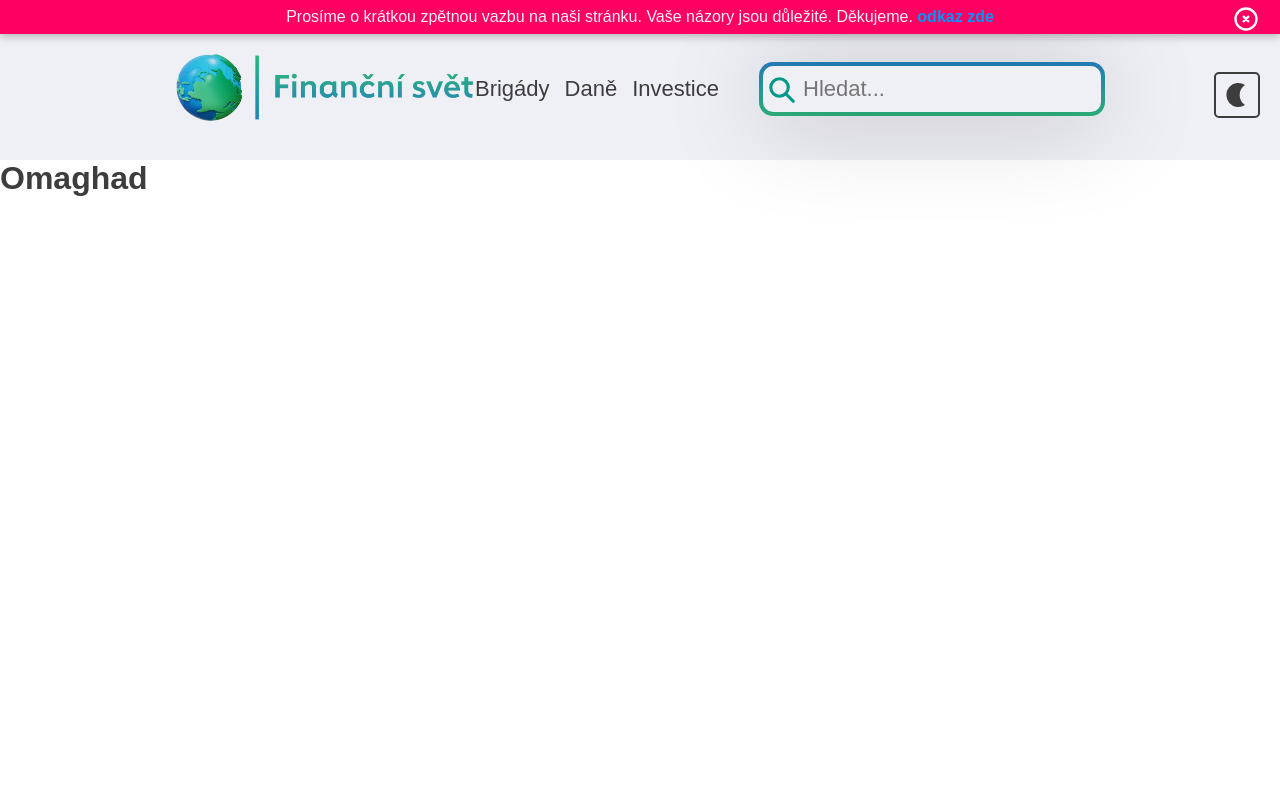
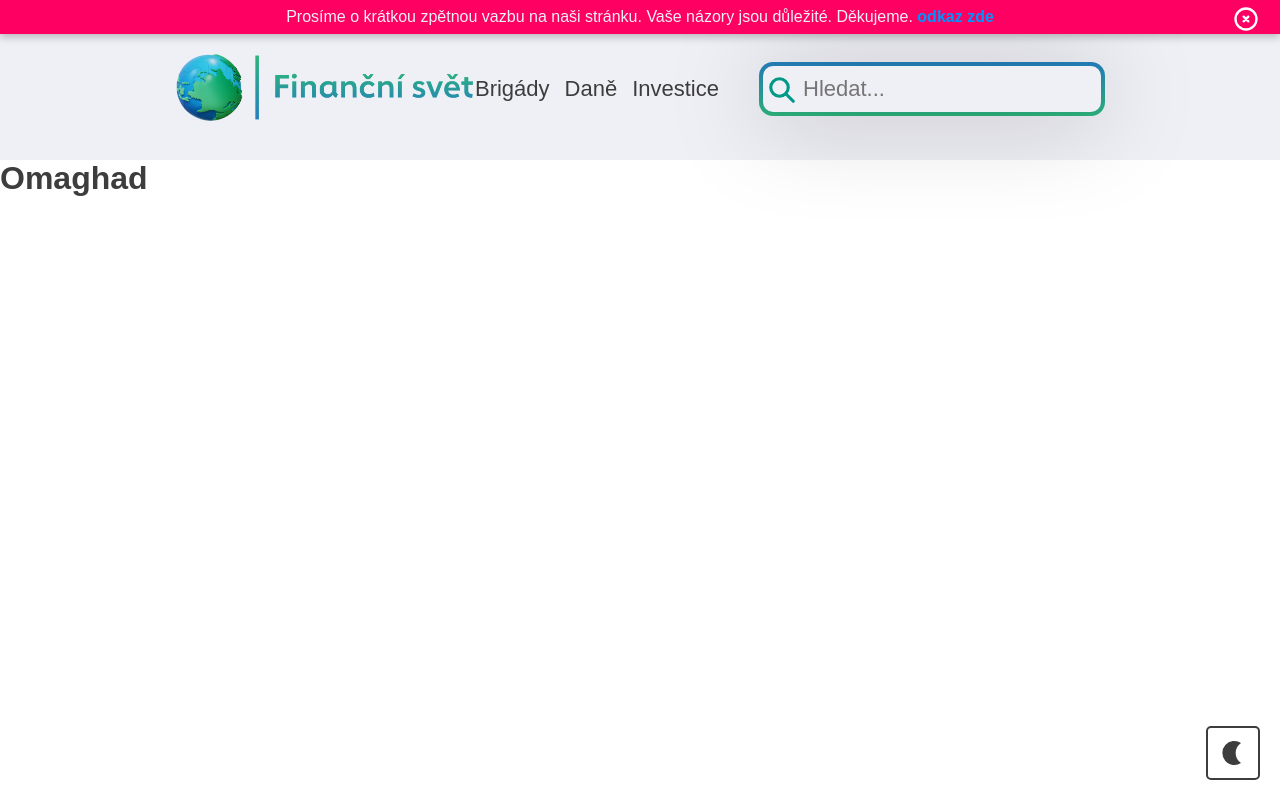
Before and after one commit to Miraneek/FinanciSvetNextJS, a Next.js app: page / in a window 1280 px wide. Shown: the top 800 px of the page. Built offline with nearby package versions, Linux system fonts and the light colour scheme.

Commit message:
Color button kinda working

```diff
--- a/src/app/layout.js
+++ b/src/app/layout.js
@@ -2,6 +2,7 @@ import {Inter} from "next/font/google";
 import "./globals.css";
 import Navbar from "@/components/navbar/Navbar";
 import Footer from "@/components/Footer/Footer";
+import ColorButton from "@/components/ColorButton/ColorButton";
 
 const inter = Inter({subsets: ["latin"]});
 
@@ -17,6 +18,7 @@ export default function RootLayout({children}) {
         <html lang="cs">
             <body className={inter.className}>
                 <Navbar/>
+                <ColorButton/>
                     {children}
                 <Footer/>
             </body>
--- a/src/components/navbar/ColorButton/ColorButton.js
+++ b/src/components/ColorButton/ColorButton.js
@@ -8,7 +8,6 @@ export default function ColorButton() {
     const [darkMode, setDarkMode] = useState();
 
     useEffect(() => {
-        // Check if running on the client side
         if (localStorage.getItem('darkMode') !== 'undefined') {
             const initialValue = JSON.parse(localStorage.getItem('darkMode'));
             setDarkMode(initialValue);
@@ -19,10 +18,8 @@ export default function ColorButton() {
     };
 
     useEffect(() => {
-        // Update the class of the html element based on the darkMode state
         document.documentElement.classList.toggle('darkMode', darkMode);
 
-        // Save the user's preference in local storage
         localStorage.setItem("darkMode", JSON.stringify(darkMode));
     }, [darkMode]);
 
@@ -62,8 +59,6 @@ export default function ColorButton() {
                     />
                 </svg>
             )}
-
-
         </button>
     );
 };
--- a/src/components/navbar/ColorButton/colorButton.module.css
+++ b/src/components/ColorButton/colorButton.module.css
@@ -2,13 +2,14 @@
     all: unset;
     cursor: pointer;
     color: var(--textColor);
-    display: flex;
-    align-items: center;
-    padding: 6px;
+    display: grid;
+    place-content: center;
     border: 2px solid var(--textColor);
+    background-color: var(--backgroundColor);
     border-radius: 5px;
     position: absolute;
+    bottom: 20px;
     right: 20px;
-    top: 45%;
+    width: 50px;
     aspect-ratio: 1/1;
 }
--- a/src/components/navbar/Navbar.js
+++ b/src/components/navbar/Navbar.js
@@ -2,7 +2,6 @@ import LogoSection from "@/components/navbar/LogoSection/LogoSection";
 import styles from "./navbar.module.css";
 import RightSide from "@/components/navbar/RightSide/RightSide";
 import ZpetnaVazba from "@/components/navbar/zpetna vazba/ZpetnaVazba";
-import ColorButton from "@/components/navbar/ColorButton/ColorButton";
 
 export default function Navbar() {
     return (
@@ -12,9 +11,7 @@ export default function Navbar() {
                 <nav className={styles.nav}>
                     <LogoSection/>
                     <RightSide/>
-
                 </nav>
-                <ColorButton/>
             </header>
         </>
     )
```
